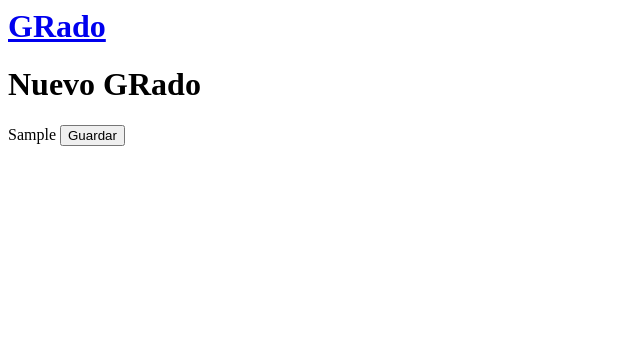
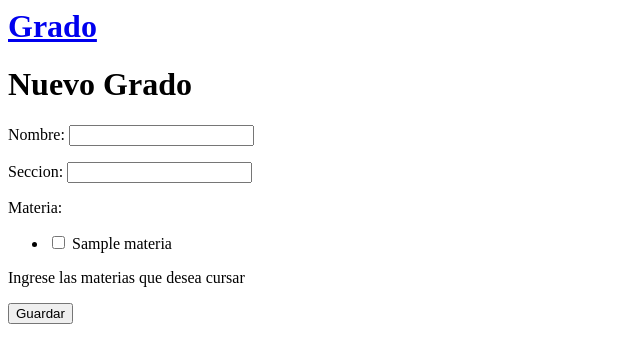
Before and after one commit to zedrickr11/examenfinalprogracomercial, a Django app: template final/templates/grado/grado_editar.html in a window 1280 px wide. Shown: the top 363 px of the page, without its empty margins (0-640 px from the left). Run offline with Django 3.2, Linux system fonts and the light colour scheme; tables that the repository leaves empty hold one stand-in row (values such as "Sample post"); the template is opened without the code that fills it: values that come from a table or form of the project are taken from there, most other values are stand-ins (such as "Sample title", 1, 10 or a date in 2020).

Commit message:
forms, base html, formulario para crear

```diff
--- /dev/null
+++ b/final/forms.py
@@ -0,0 +1,16 @@
+from django import forms
+
+from .models import Grado, Materia
+
+
+
+class GradoForm(forms.ModelForm):
+    class Meta:
+        model = Grado
+        fields = ('nombre', 'seccion', 'Materia')
+
+    def __init__ (self, *args, **kwargs):
+        super(GradoForm, self).__init__(*args, **kwargs)
+        self.fields["Materia"].widget = forms.widgets.CheckboxSelectMultiple()
+        self.fields["Materia"].help_text = "Ingrese las materias que desea cursar"
+        self.fields["Materia"].queryset = Materia.objects.all()
--- a/final/templates/grado/base.html
+++ b/final/templates/grado/base.html
@@ -1,5 +1,5 @@
 <div class="page-header">
-               <h1><a href="/">GRado</a></h1>
+               <h1><a href="/">Grado</a></h1>
 
                {% if messages %}
                 <ul class="messages">
--- a/final/templates/grado/grado_editar.html
+++ b/final/templates/grado/grado_editar.html
@@ -1,7 +1,7 @@
 {% extends 'grado/base.html' %}
 
     {% block content %}
-        <h1>Nuevo GRado</h1>
+        <h1>Nuevo Grado</h1>
         <form method="POST" class="post-form">{% csrf_token %}
             {{ formulario.as_p }}
             <button type="submit" class="save btn btn-default">Guardar</button>
--- a/pyfinal/urls.py
+++ b/pyfinal/urls.py
@@ -20,6 +20,6 @@ from django.contrib.auth import views
 
 urlpatterns = [
     path('admin/', admin.site.urls),
-    url(r'', include('final.urls')),
+    path('', include('final.urls')),
 
 ]
```
